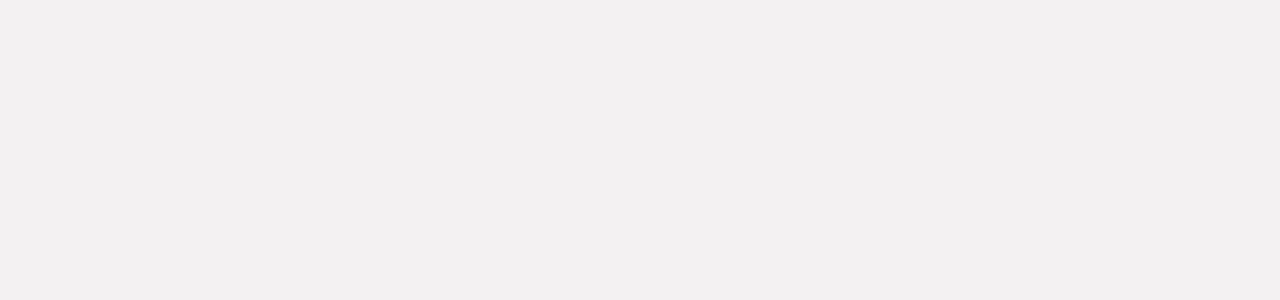
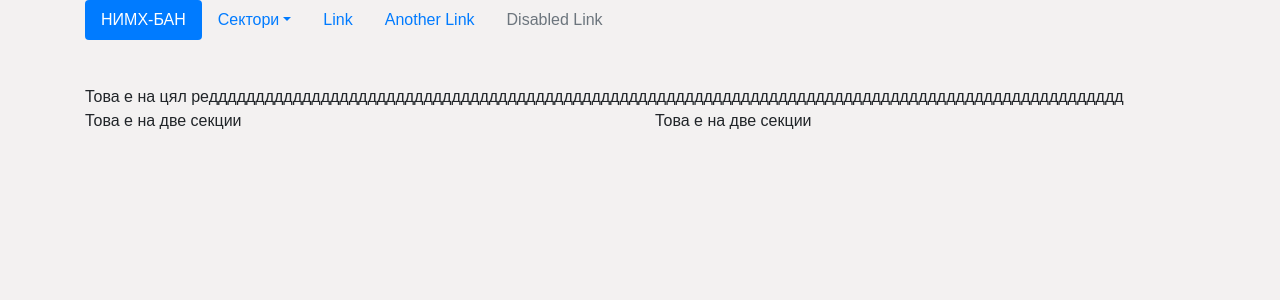
Before and after one commit to GambinoRacing/React-App-ASBD, a React (Create React App) app: page /Hydro in a window 1280 px wide. Shown: the top 300 px of the page. Built offline with nearby package versions, Linux system fonts and the light colour scheme.

Commit message:
New update

```diff
--- a/package.json
+++ b/package.json
@@ -19,7 +19,8 @@
     "react-scripts": "1.1.1",
     "react-select": "^1.2.1",
     "react-select-2": "^2.0.11",
-    "reactstrap": "^5.0.0-beta"
+    "react-transition-group": "^2.2.1",
+    "reactstrap": "^5.0.0-beta.2"
   },
   "scripts": {
     "start": "react-scripts start",
--- a/src/App.js
+++ b/src/App.js
@@ -2,7 +2,10 @@ import React, { Component } from 'react';
 import { Route, Switch, withRouter } from 'react-router-dom';
 import Header from './components/common/Header';
 import HomePage from './components/HomePage/HomePage';
-import weather from './components/weather/weather';
+import Weather from './components/Weather/Weather';
+import Hydro from './components/Hydro/Hydro';
+import ASBD from './components/ASBD/ASBD';
+
 import MuiThemeProvider from 'material-ui/styles/MuiThemeProvider';
 
 class App extends Component {
@@ -18,10 +21,11 @@ class App extends Component {
                     <div className="main-content">
                         <Switch>
                             <Route exact path="/" component={HomePage} />
-                            <Route path="/weather" component={weather} />
+                            <Route path="/Weather" component={Weather} />
+                            <Route path="/Hydro" component={Hydro} />
+                            <Route path="/ASBD" component={ASBD} />
                         </Switch>
                     </div>
-
                 </div>
             </MuiThemeProvider>
         );
--- /dev/null
+++ b/src/components/ASBD/ASBD.jsx
@@ -0,0 +1,33 @@
+import React, { Component } from 'react';
+import 'react-select/dist/react-select.css';
+
+
+
+export default class Hydro extends Component {
+
+
+  render() {
+    return (
+      <div className="container">
+
+        <div className="row">
+            <div className="col-md-12">
+            Това е на цял редддддддддддддддддддддддддддддддддддддддддддддддддддддддддддддддддддддддддддддддддддддддддддддддддд
+            </div>
+        </div>
+
+        <div className="row">
+            <div className="col-md-6">
+            Това е на две секции
+            </div>
+
+            <div className="col-md-6">
+            Това е на две секции
+            </div>
+        </div>
+
+
+      </div>
+    );
+  }
+}
--- /dev/null
+++ b/src/components/Hydro/Hydro.jsx
@@ -0,0 +1,33 @@
+import React, { Component } from 'react';
+import 'react-select/dist/react-select.css';
+
+
+
+export default class Hydro extends Component {
+
+
+  render() {
+    return (
+      <div className="container">
+
+        <div className="row">
+            <div className="col-md-12">
+            Това е на цял редддддддддддддддддддддддддддддддддддддддддддддддддддддддддддддддддддддддддддддддддддддддддддддддддд
+            </div>
+        </div>
+
+        <div className="row">
+            <div className="col-md-6">
+            Това е на две секции
+            </div>
+
+            <div className="col-md-6">
+            Това е на две секции
+            </div>
+        </div>
+
+
+      </div>
+    );
+  }
+}
--- a/src/components/common/Header.jsx
+++ b/src/components/common/Header.jsx
@@ -1,31 +1,80 @@
 import 'react-select/dist/react-select.css';
 import React, { Component } from 'react';
-import { NavLink } from 'react-router-dom';
+//За bootstrap NavLink import { NavLink } from 'react-router-dom';
+import { Nav, NavItem, Dropdown, DropdownItem, DropdownToggle, DropdownMenu, NavLink } from 'reactstrap';
+
 
 export default class Header extends Component {
 
+  constructor(props) {
+    super(props);
+
+    this.toggle = this.toggle.bind(this);
+    this.state = {
+      dropdownOpen: false
+    };
+  }
+
+  toggle() {
+    this.setState({
+      dropdownOpen: !this.state.dropdownOpen
+    });
+  }
+
   render() {
     return (
-      <nav className="navbar navbar-toggleable-md navbar-inverse bg-inverse ">
-       <div className="container">
-       <button className="navbar-toggler navbar-toggler-right"
-          type="button" data-toggle="collapse"
-          data-target="#navbarNavDropdown" aria-controls="navbarNavDropdown"
-          aria-expanded="false" aria-label="Toggle navigation">
-          <span className="navbar-toggler-icon"></span>
-        </button>
-        <div className="collapse navbar-collapse" id="navbarNavDropdown">
-          <ul className="navbar-nav">
-            <li className="nav-item active">
-            <NavLink exact to="/" className="nav-link">Начало <span className="sr-only">(current)</span></NavLink>
-            </li>
-            <li className="nav-item">
-            <NavLink exact to="/weather" className="nav-link">Времето</NavLink>
-            </li>
-          </ul>
+      // <nav className="navbar navbar-toggleable-md navbar-inverse bg-inverse ">
+      //  <div className="container">
+      //  <button className="navbar-toggler navbar-toggler-right"
+      //     type="button" data-toggle="collapse"
+      //     data-target="#navbarNavDropdown" aria-controls="navbarNavDropdown"
+      //     aria-expanded="false" aria-label="Toggle navigation">
+      //     <span className="navbar-toggler-icon"></span>
+      //   </button>
+      // <div className="collapse navbar-collapse" id="navbarNavDropdown">
+      //   <ul className="navbar-nav">
+      //     <li className="nav-item active">
+      //     <NavLink exact to="/" className="nav-link">Начало <span className="sr-only">(current)</span></NavLink>
+      //     </li>
+      //     <li className="nav-item">
+      //     <NavLink exact to="/weather" className="nav-link">Времето</NavLink>
+      //     </li>
+      //   </ul>
+      // </div>
+      //  </div>
+      // </nav>
+      <div className="container">
+        <div>
+          <Nav pills>
+            <NavItem>
+              <NavLink href="/" active>НИМХ-БАН</NavLink>
+            </NavItem>
+            <Dropdown nav isOpen={this.state.dropdownOpen} toggle={this.toggle}>
+              <DropdownToggle nav caret>
+                Сектори
+          </DropdownToggle>
+              <DropdownMenu>
+                <DropdownItem href="/Weather">Сектор Метеорология</DropdownItem>
+                <DropdownItem divider />
+                <DropdownItem href="/Hydro">Сектор Хидрология</DropdownItem>
+                <DropdownItem divider />
+                <DropdownItem href="/ASBD">Сектор АСБД</DropdownItem>
+              </DropdownMenu>
+            </Dropdown>
+            <NavItem>
+              <NavLink href="#">Link</NavLink>
+            </NavItem>
+            <NavItem>
+              <NavLink href="#">Another Link</NavLink>
+            </NavItem>
+            <NavItem>
+              <NavLink disabled href="#">Disabled Link</NavLink>
+            </NavItem>
+          </Nav>
         </div>
-       </div>
-      </nav>
+      </div>
+
+
     );
   }
 }
```
Also changed, not shown: 1 other file (tests, documents, lock files or other folders).
